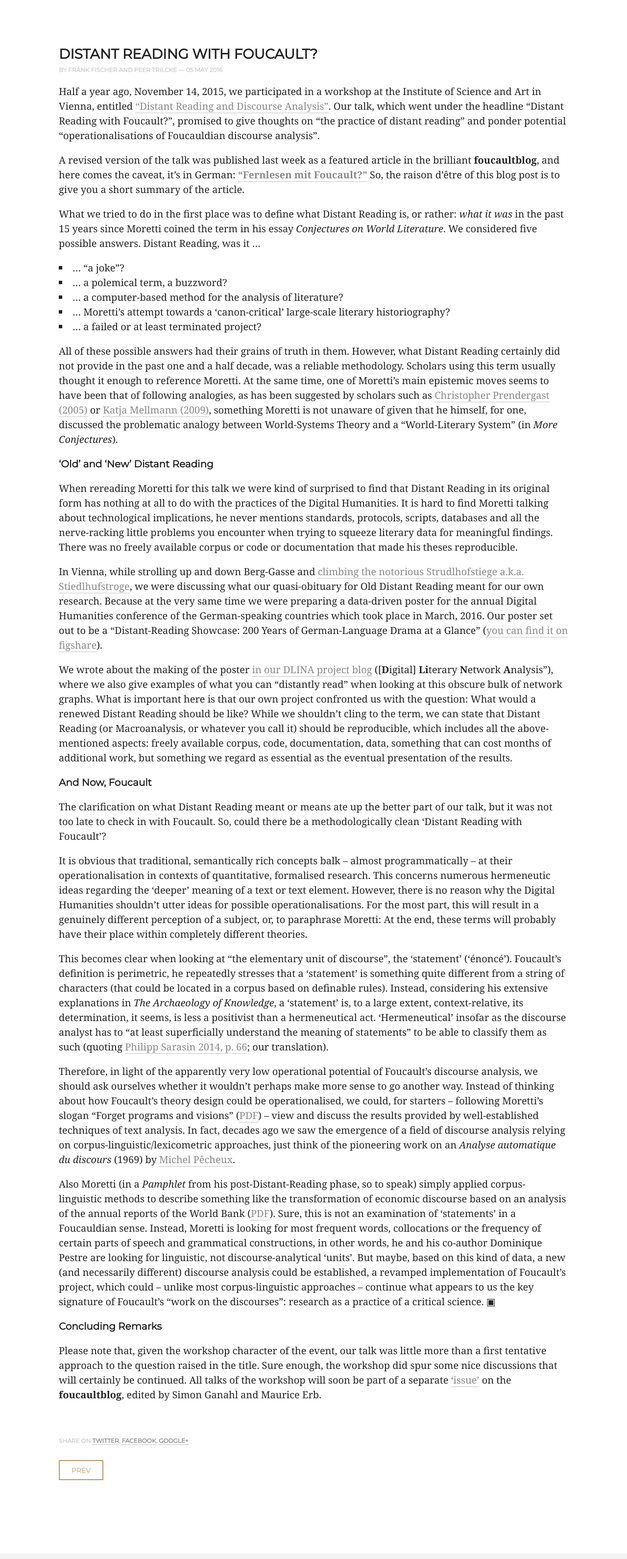
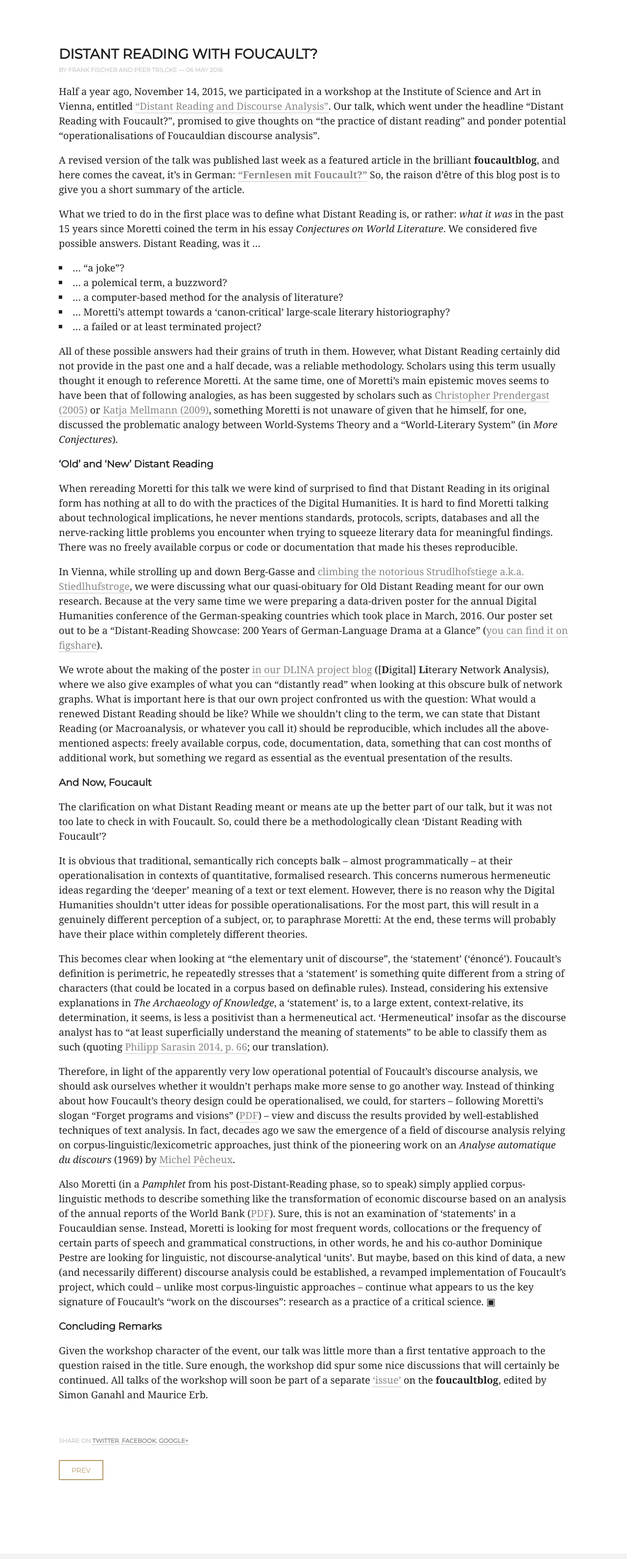
Before and after one commit to weltliteratur/blog, a Jekyll site: the page built from _posts/2016-05-06-Distant-Reading-with-Foucault.markdown, in a window 1280 px wide, cut to the strip 254-3436 px from the top of the page. Shown: the whole strip at 49% size. Built offline with Jekyll 4.4.1, drawn with Linux system fonts in a browser that asks for light colours; nearby versions of some CDN libraries; some web fonts are replaced; comment, search, counter and statistics services are not loaded.

Commit message:
finalised

```diff
--- a/_posts/2016-05-06-Distant-Reading-with-Foucault.markdown
+++ b/_posts/2016-05-06-Distant-Reading-with-Foucault.markdown
@@ -3,7 +3,7 @@
 layout: post
 author: [frank, peer]
 comments: true
-date: 2016-05-05
+date: 2016-05-06
 ---
 
 Half a year ago, November 14, 2015, we participated in a workshop at the Institute of Science and Art in Vienna, entitled ["Distant Reading and Discourse Analysis"](http://www.iwk.ac.at/events/distant-reading-und-diskursanalyse). Our talk, which went under the headline "Distant Reading with Foucault?", promised to give thoughts on "the practice of distant reading" and ponder potential "operationalisations of Foucauldian discourse analysis".
@@ -26,7 +26,7 @@
 
 In Vienna, while strolling up and down Berg-Gasse and [climbing the notorious Strudlhofstiege a.k.a. Stiedlhufstroge](https://twitter.com/peertrilcke/status/666702587438243840), we were discussing what our quasi-obituary for Old Distant Reading meant for our own research. Because at the very same time we were preparing a data-driven poster for the annual Digital Humanities conference of the German-speaking countries which took place in March, 2016. Our poster set out to be a "Distant-Reading Showcase: 200 Years of German-Language Drama at a Glance" ([you can find it on figshare](https://dx.doi.org/10.6084/m9.figshare.3101203.v1)).
 
-We wrote about the making of the poster [in our DLINA project blog](https://dlina.github.io/Distant-Reading-Showcase-Poster-DHd2016-Leipzig/) ([**D**igital] **Li**terary **N**etwork **A**nalysis"), where we also give examples of what you can "distantly read" when looking at this obscure bulk of network graphs. What is important here is that our own project confronted us with the question: What would a renewed Distant Reading should be like? While we shouldn't cling to the term, we can state that Distant Reading (or Macroanalysis, or whatever you call it) should be reproducible, which includes all the above-mentioned aspects: freely available corpus, code, documentation, data, something that can cost months of additional work, but something we regard as essential as the eventual presentation of the results.
+We wrote about the making of the poster [in our DLINA project blog](https://dlina.github.io/Distant-Reading-Showcase-Poster-DHd2016-Leipzig/) ([**D**igital] **Li**terary **N**etwork **A**nalysis), where we also give examples of what you can "distantly read" when looking at this obscure bulk of network graphs. What is important here is that our own project confronted us with the question: What would a renewed Distant Reading should be like? While we shouldn't cling to the term, we can state that Distant Reading (or Macroanalysis, or whatever you call it) should be reproducible, which includes all the above-mentioned aspects: freely available corpus, code, documentation, data, something that can cost months of additional work, but something we regard as essential as the eventual presentation of the results.
 
 ## And Now, Foucault
 
@@ -42,4 +42,4 @@
 
 ## Concluding Remarks
 
-Please note that, given the workshop character of the event, our talk was little more than a first tentative approach to the question raised in the title. Sure enough, the workshop did spur some nice discussions that will certainly be continued. All talks of the workshop will soon be part of a separate ['issue'](http://www.fsw.uzh.ch/foucaultblog/issues/) on the **foucaultblog**, edited by Simon Ganahl and Maurice Erb.
+Given the workshop character of the event, our talk was little more than a first tentative approach to the question raised in the title. Sure enough, the workshop did spur some nice discussions that will certainly be continued. All talks of the workshop will soon be part of a separate ['issue'](http://www.fsw.uzh.ch/foucaultblog/issues/) on the **foucaultblog**, edited by Simon Ganahl and Maurice Erb.
```
